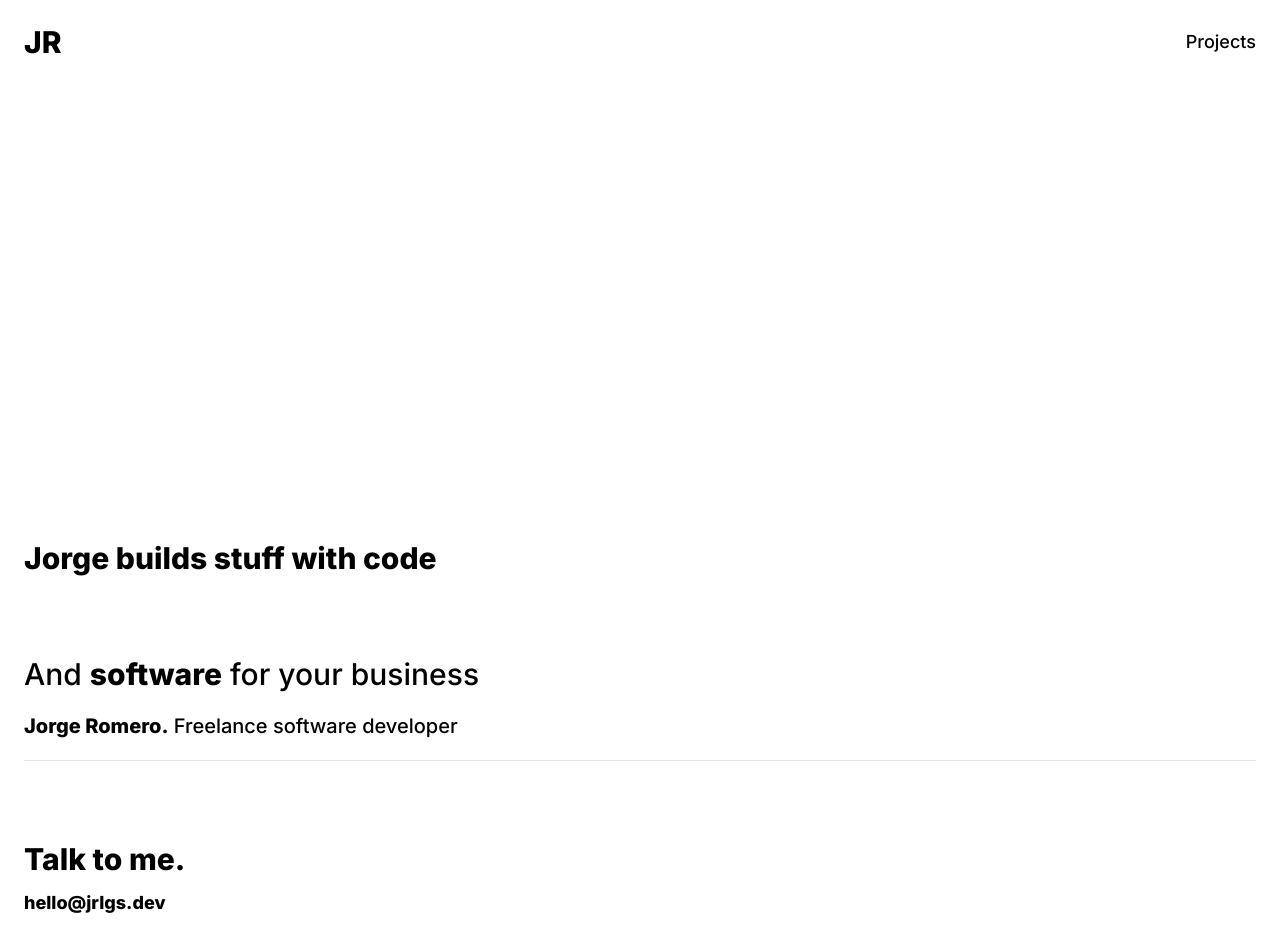
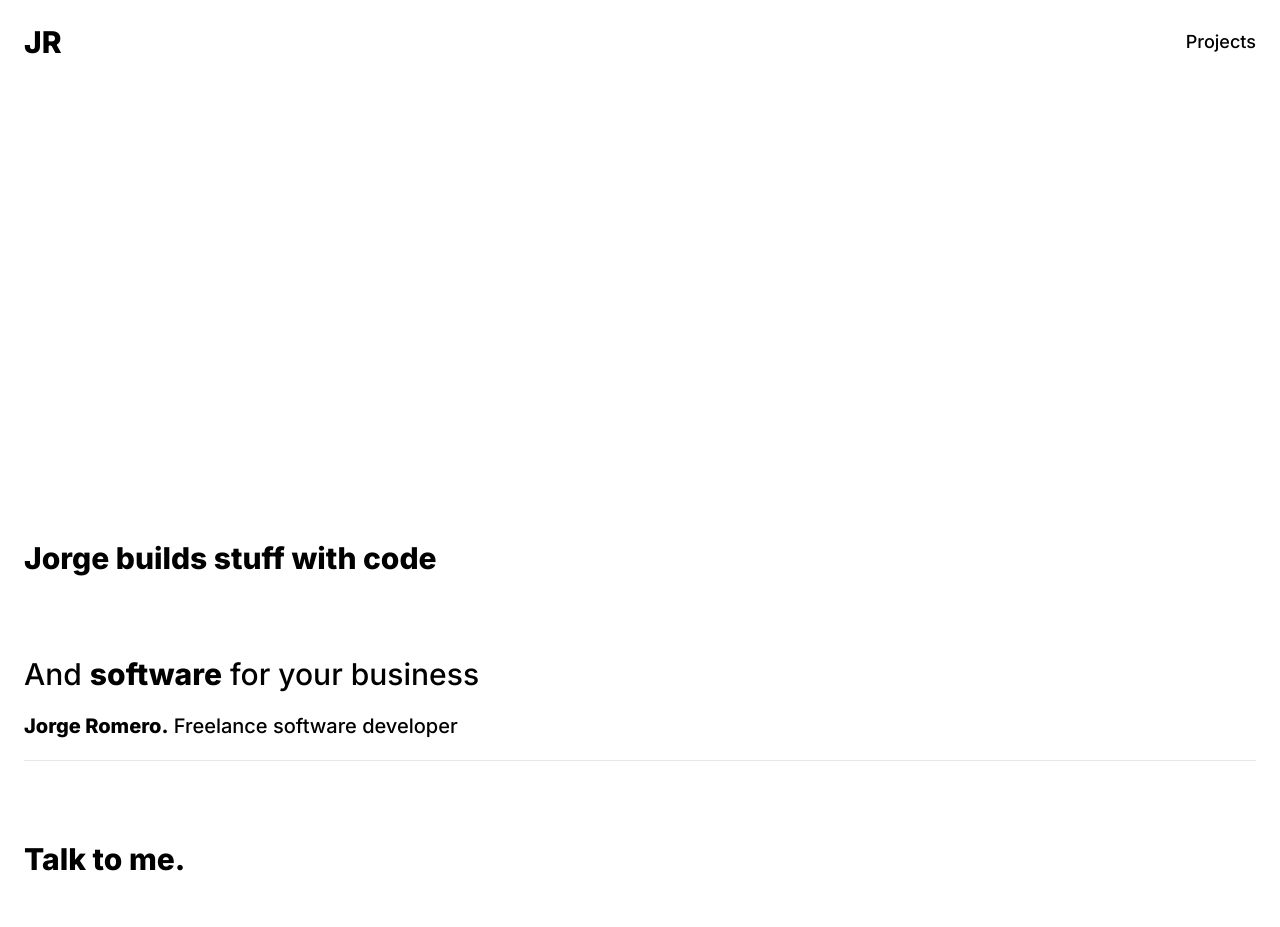
Before and after one commit to JorchRL/personal-website, a Next.js app: page / in a window 1280 px wide. Shown: the top 927 px of the page. Built offline with nearby package versions, Linux system fonts and the light colour scheme.

Commit message:
Update Contact.tsx

```diff
--- a/components/Contact.tsx
+++ b/components/Contact.tsx
@@ -10,7 +10,7 @@ const Contact = () => {
     return (
         <div className="px-6 py-20">
             <h1 className="text-3xl font-bold pb-3">Talk to me.</h1>
-            <h2 className="text-lg font-bold">hello@jrlgs.dev</h2>
+
 
             <ul className="flex justify-between pt-10 px-10">
                 <li className="w-10 h-10">
```
